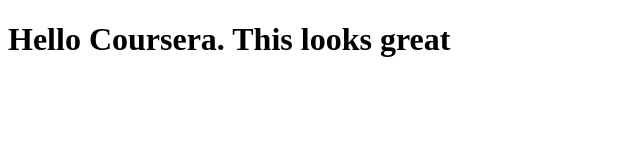
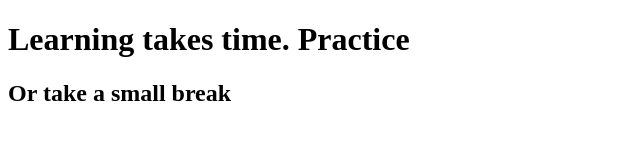
Before and after one commit to vish3450/miniature-adventure, a plain HTML site: page site/index.html in a window 1280 px wide. Shown: the whole page, without its empty margins (0-640 px from the left). Drawn offline with Linux system fonts and the light colour scheme.

Commit message:
from windowsos

```diff
--- a/site/index.html
+++ b/site/index.html
@@ -6,6 +6,7 @@
 	<title>Hello Coursera</title>
 </head>
 <body>
-<h1>Hello Coursera. This looks great</h1>
+<h1>Learning takes time. Practice</h1>
+<h2>Or take a small break</h2>
 </body>
 </html>
```
